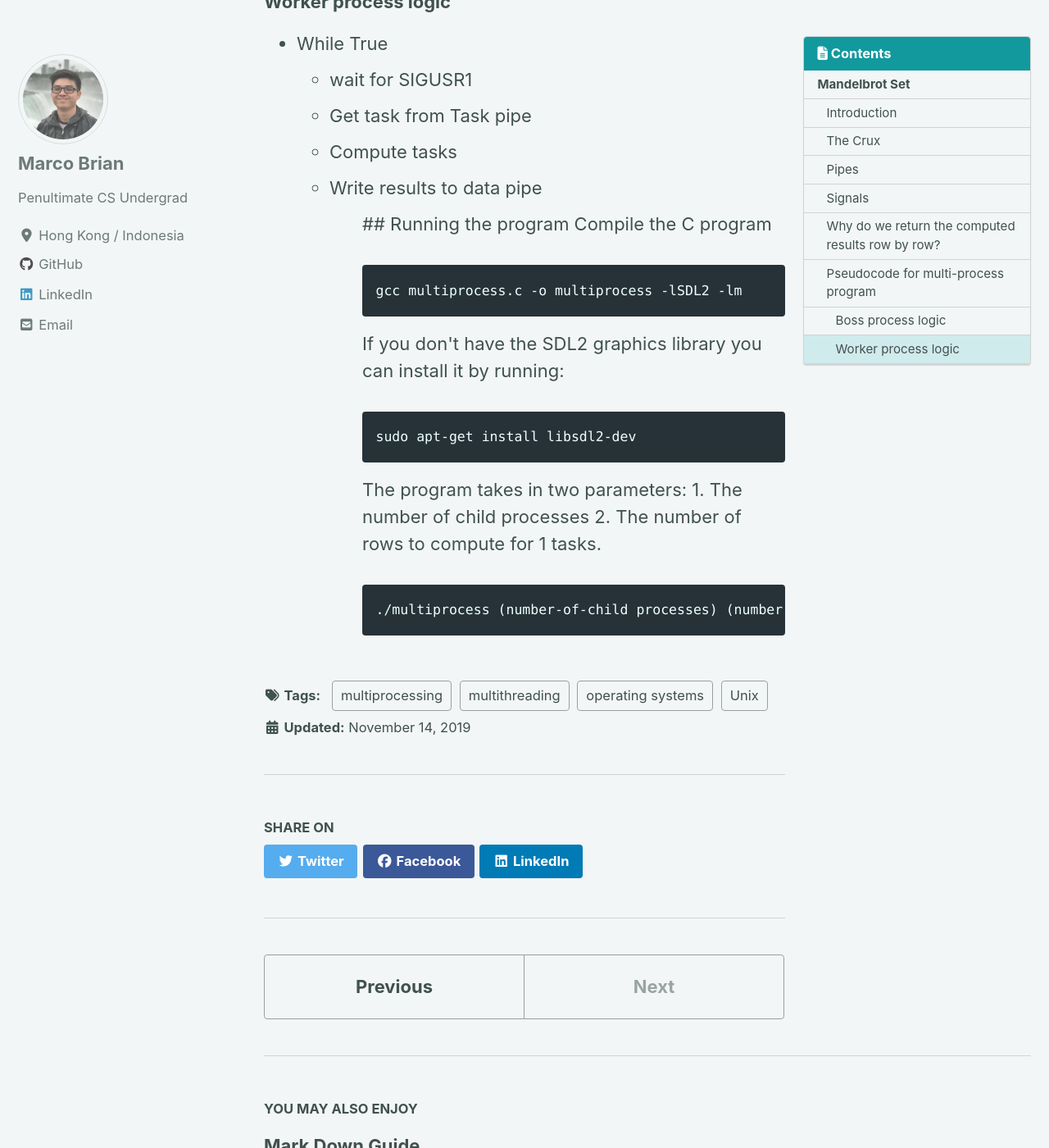
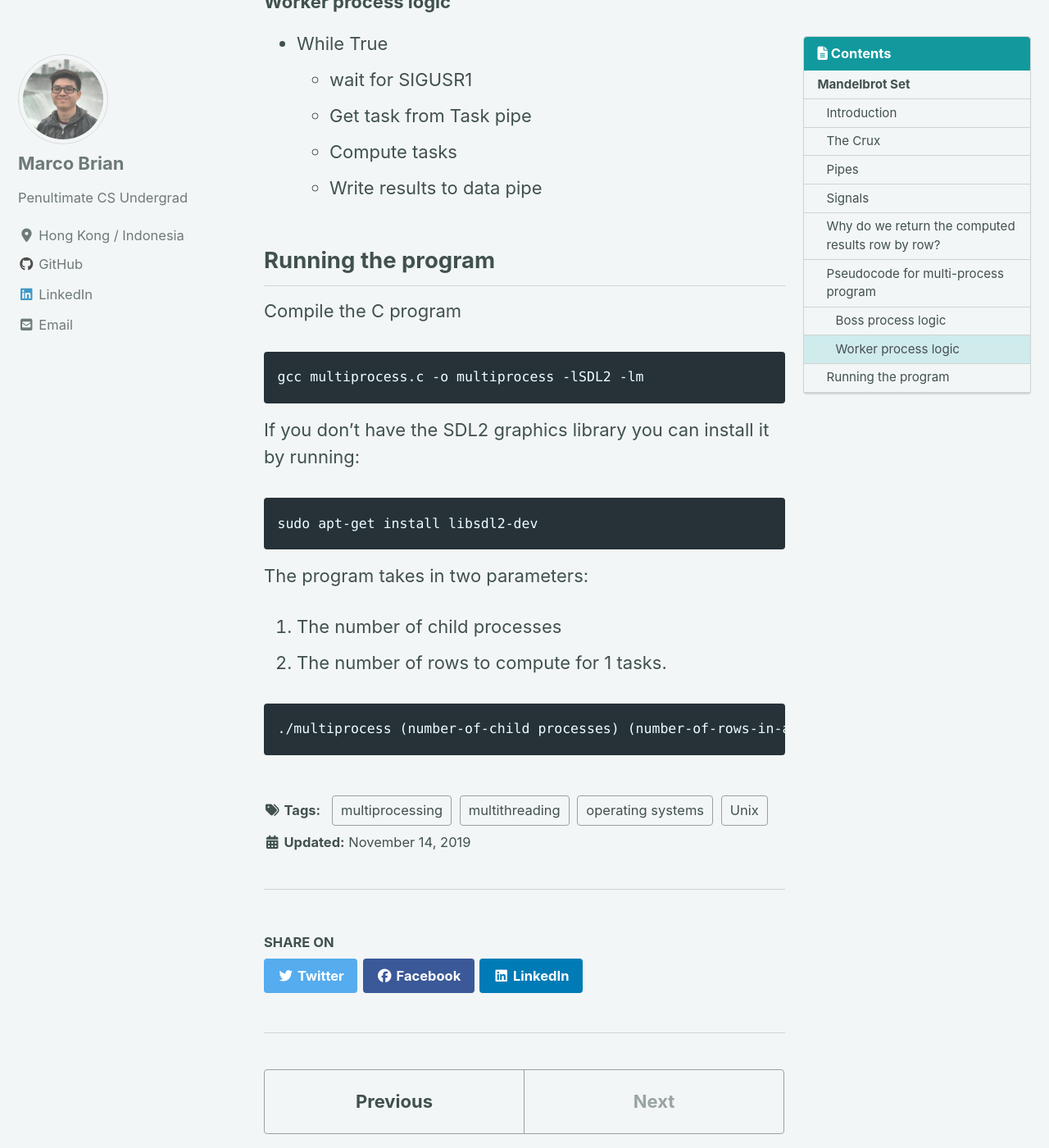
Before and after one commit to MarcoBrian/MarcoBrianJekyll, a Jekyll site: the page built from _posts/2019-11-15-mandelbrotset.md, in a window 1280 px wide and 1400 px high, scrolled down 5205 px. Shown: the whole window at 82% size. Built offline with Jekyll 4.4.1, drawn with Linux system fonts in a browser that asks for light colours; cached includes are drawn as plain includes; nearby versions of some CDN libraries.

Commit message:
changes to mandelbrot

```diff
--- a/_posts/2019-11-15-mandelbrotset.md
+++ b/_posts/2019-11-15-mandelbrotset.md
@@ -106,7 +106,8 @@ All of the child processes made use of the Data pipe to return the results of th
         <li>Get task from Task pipe </li>
         <li>Compute tasks</li>
         <li>Write results to data pipe</li>
-<ul>
+    </ul>
+</ul>
 
 
 
```
